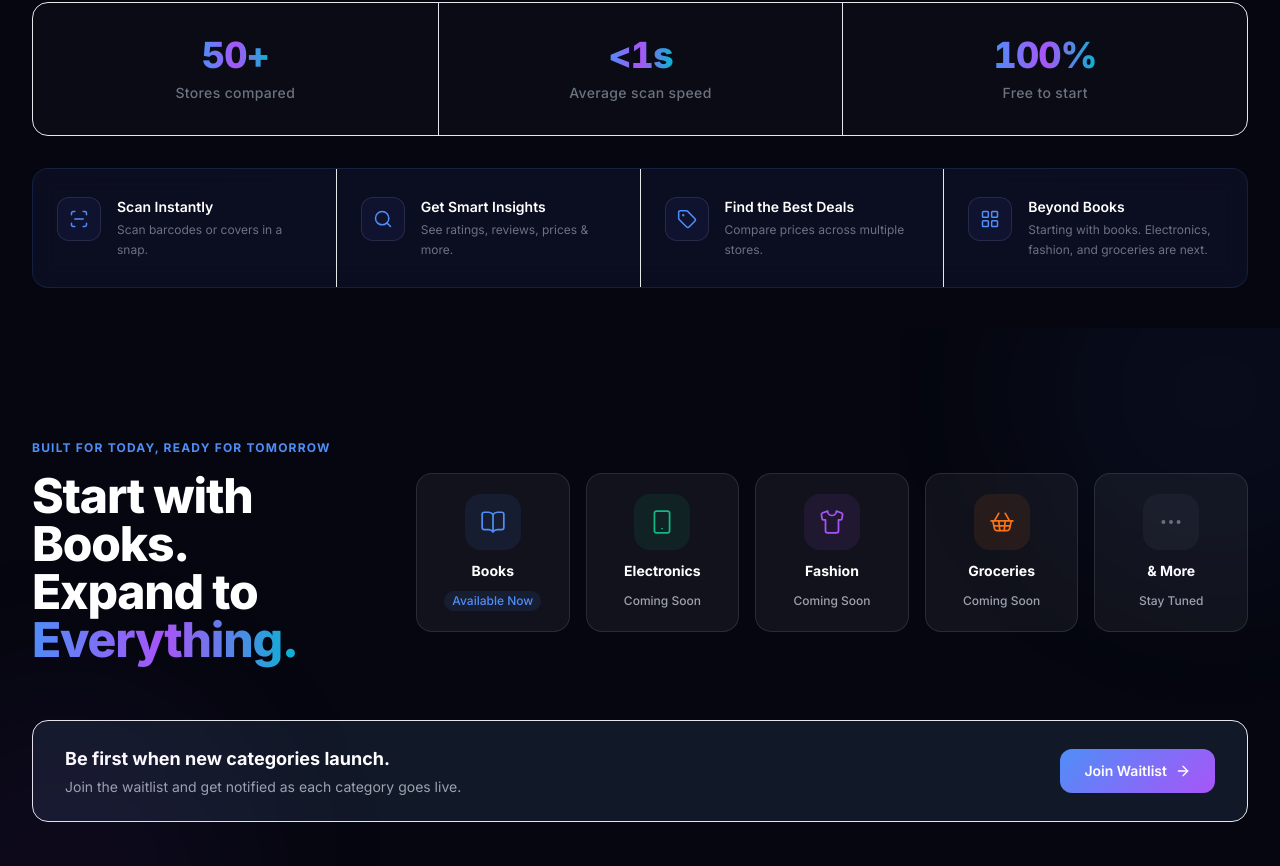
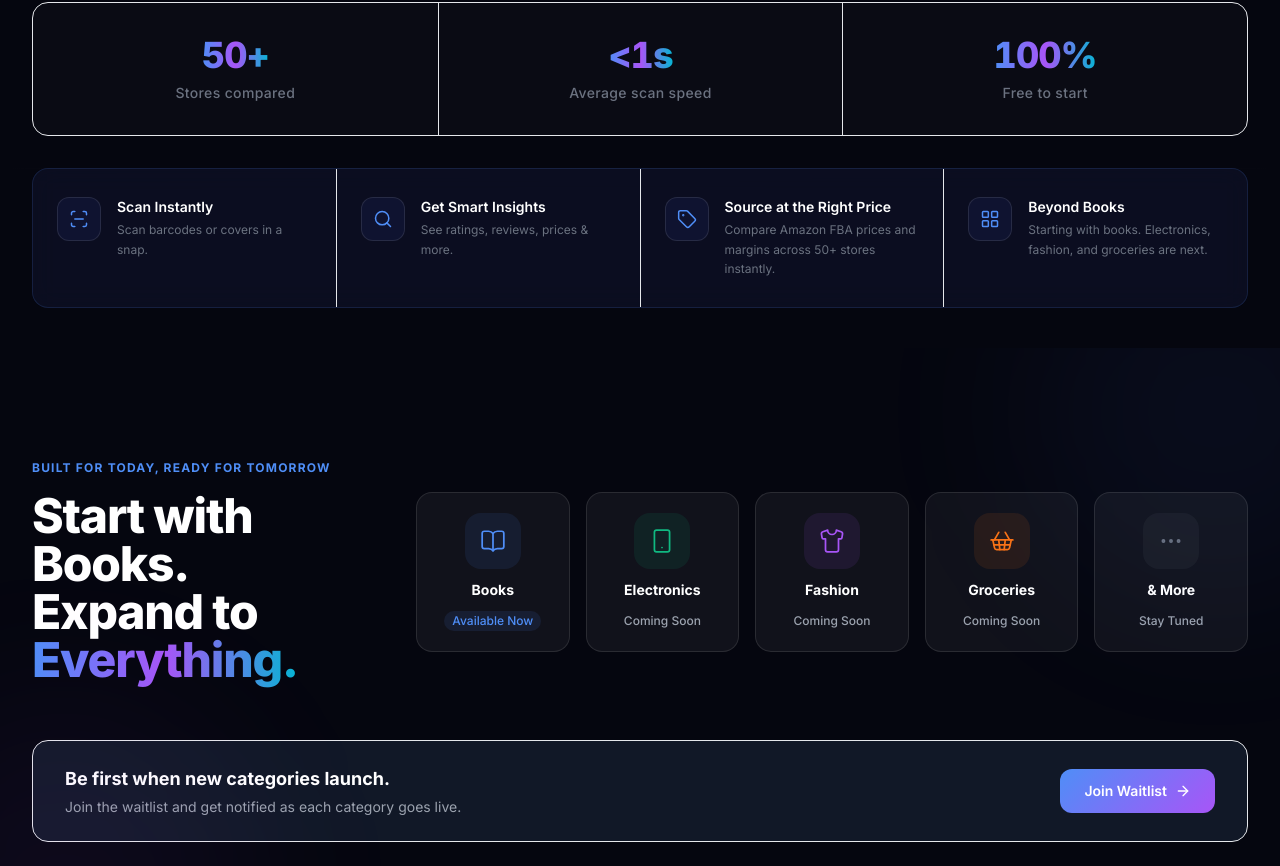
Before and after one commit to ScanvApp/scanvio-web-page, a React (Vite) app: page / in a window 1280 px wide. Shown: the part 814-1680 px from the top of the page. Built offline with nearby package versions, Linux system fonts and the light colour scheme.

Commit message:
fix: remove AI-generated filler and buyer-framing copy across About, AppShowcase, and HowItWorks

```diff
--- a/src/components/sections/About.tsx
+++ b/src/components/sections/About.tsx
@@ -7,19 +7,19 @@ const PILLARS = [
     icon: Target,
     title: 'Our Mission',
     description:
-      "Nobody should have to guess if they're getting a good deal. We built Scanvio so you always know — before you buy.",
+      "FBA book sellers deserve real data at the point of sourcing — not guesswork. We built Scanvio so every scan gives you a clear buy or pass signal.",
   },
   {
     icon: Zap,
     title: 'What We Build',
     description:
-      'Point your phone at anything and instantly see live prices, real reviews, and whether it\'s actually worth buying — all in under a second.',
+      "A mobile scouting tool that pulls live Amazon SP-API data — profit score, sales rank, competition, and restriction flags — the moment you scan a barcode.",
   },
   {
     icon: Users,
     title: 'Who We Are',
     description:
-      "We're a small team who got tired of overpaying for things. Scanvio is the tool we always wished existed.",
+      "A small team of builders with experience in e-commerce and data. We built the tool serious resellers actually need at library sales, thrift stores, and book fairs.",
   },
 ]
 
@@ -69,8 +69,8 @@ export default function About() {
               viewport={{ once: true }}
               className="text-4xl lg:text-5xl font-extrabold text-white leading-[1.1] tracking-tight"
             >
-              Built for smarter{' '}
-              <span className="gradient-text">shoppers.</span>
+              Built for serious{' '}
+              <span className="gradient-text">book resellers.</span>
             </motion.h2>
 
             <motion.p
@@ -81,9 +81,9 @@ export default function About() {
               viewport={{ once: true }}
               className="mt-6 text-gray-400 text-base lg:text-lg leading-relaxed"
             >
-              Scanvio started with a simple frustration: standing in a store,
-              not knowing if you're getting ripped off or if the book is even any good.
-              We fixed that — and we're not stopping at books.
+              Scanvio started with a real problem: processing hundreds of books at a sale
+              with no reliable data. We built the tool that gives FBA sellers a clear
+              buy signal on every single scan — and we're not stopping at books.
             </motion.p>
 
             <motion.div
--- a/src/components/sections/AppShowcase.tsx
+++ b/src/components/sections/AppShowcase.tsx
@@ -5,19 +5,19 @@ const SCREENS = [
   {
     id: 'scan',
     label: 'Scan',
-    description: 'Point your camera at any barcode or cover. Results in under a second.',
+    description: 'Point your camera at any barcode or book cover. GoSignal fires in under a second — buy or pass before you even set the book down.',
     screen: <ScanScreen />,
   },
   {
     id: 'results',
     label: 'Compare',
-    description: '3 stores free. Unlock 50+ with Pro — side by side, so you always pay less.',
+    description: 'See live FBA and FBM prices from 3 stores free, 50+ on Pro — spot the cheapest source and know your margin before you commit.',
     screen: <ResultsScreen />,
   },
   {
     id: 'details',
     label: 'Decide',
-    description: 'Aggregated reviews, ratings, and full details — all in one place.',
+    description: 'ScanvEscore, sales rank trend, active FBA competition, and restriction flags all in one view — everything you need to decide fast.',
     screen: <DetailsScreen />,
   },
 ]
@@ -200,19 +200,16 @@ function DetailsScreen() {
         </div>
       </div>
 
-      {/* Mini reviews */}
+      {/* Seller data rows */}
       <div className="flex-1 flex flex-col gap-2 px-4 overflow-hidden">
         {[
-          'Absolutely gripping from start to finish.',
-          'One of the best I\'ve read this year.',
-        ].map((review, i) => (
-          <div key={i} className="px-3 py-2.5 rounded-xl bg-white/5 border border-white/8">
-            <div className="flex gap-0.5 mb-1.5">
-              {[...Array(5)].map((_, j) => (
-                <div key={j} className="w-2 h-2 rounded-sm bg-amber-400/70" />
-              ))}
-            </div>
-            <span className="text-[9px] text-white/60 leading-relaxed">{review}</span>
+          { label: 'FBA Sellers',  value: '14 active', color: '#F59E0B' },
+          { label: 'Buy Box',      value: 'FBA only',  color: '#10B981' },
+          { label: 'Restriction',  value: 'None',       color: '#10B981' },
+        ].map((row) => (
+          <div key={row.label} className="flex items-center justify-between px-3 py-2.5 rounded-xl bg-white/5 border border-white/8">
+            <span className="text-[9px] text-white/40 font-medium">{row.label}</span>
+            <span className="text-[10px] font-bold" style={{ color: row.color }}>{row.value}</span>
           </div>
         ))}
       </div>
@@ -265,8 +262,8 @@ export default function AppShowcase() {
               transition={{ duration: 0.55, delay: 0.08 }}
               className="text-4xl lg:text-5xl font-extrabold text-white leading-[1.1] tracking-tight mb-6"
             >
-              Three taps to{' '}
-              <span className="gradient-text">smarter shopping.</span>
+              Scan. Score.{' '}
+              <span className="gradient-text">Source smarter.</span>
             </motion.h2>
 
             {/* Tab buttons */}
--- a/src/lib/constants.ts
+++ b/src/lib/constants.ts
@@ -23,8 +23,8 @@ export const FEATURE_CARDS: FeatureCard[] = [
   },
   {
     icon: 'tag',
-    title: 'Find the Best Deals',
-    description: 'Compare prices across multiple stores.',
+    title: 'Source at the Right Price',
+    description: 'Compare Amazon FBA prices and margins across 50+ stores instantly.',
   },
   {
     icon: 'grid',
@@ -51,16 +51,16 @@ export const STEPS: Step[] = [
   {
     number: 3,
     icon: 'layers',
-    title: 'See Everything',
+    title: 'Get Your Signal',
     description:
-      'Instant prices from 3 stores free (50+ on Pro), aggregated reviews, ratings, and full product details.',
+      'ScanvEscore, sales rank, live FBA competition, and net profit — all on one screen, in under a second.',
   },
   {
     number: 4,
     icon: 'check-circle',
-    title: 'Decide with Confidence',
+    title: 'Buy or Pass — Fast',
     description:
-      'Compare options, save to your wishlist, or buy directly — all without leaving the app.',
+      'GoSignal gives you a clear BUY IT or PASS based on your own thresholds. Process hundreds of books per hour with no second-guessing.',
   },
 ]
 
```
